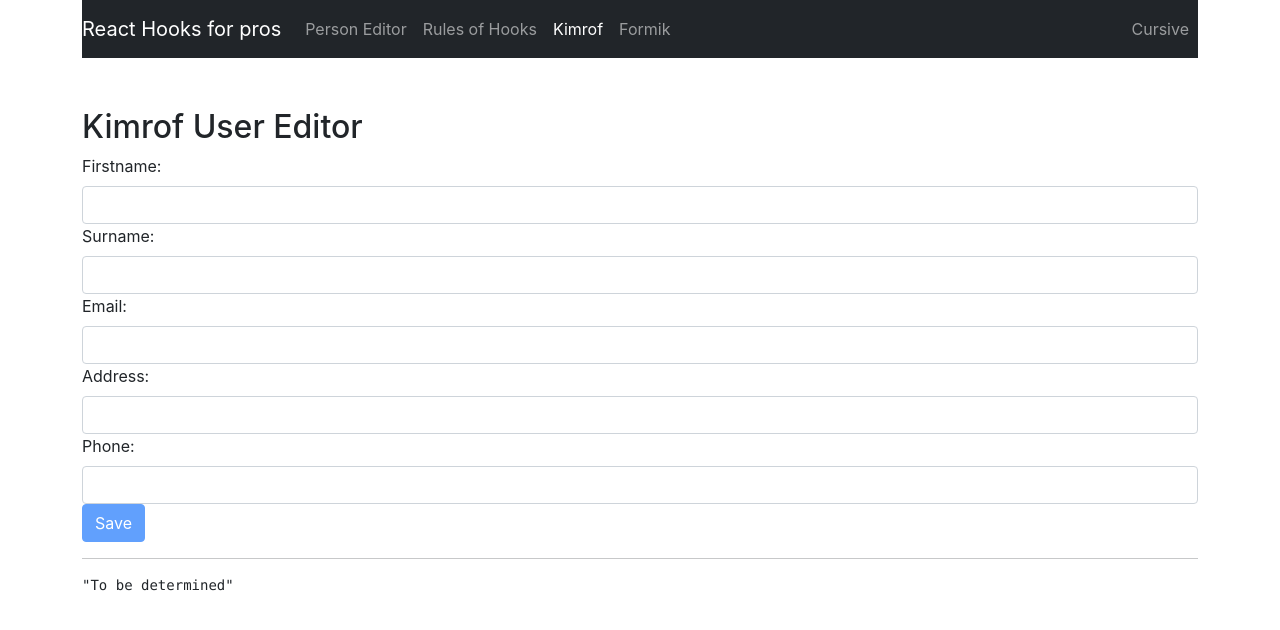
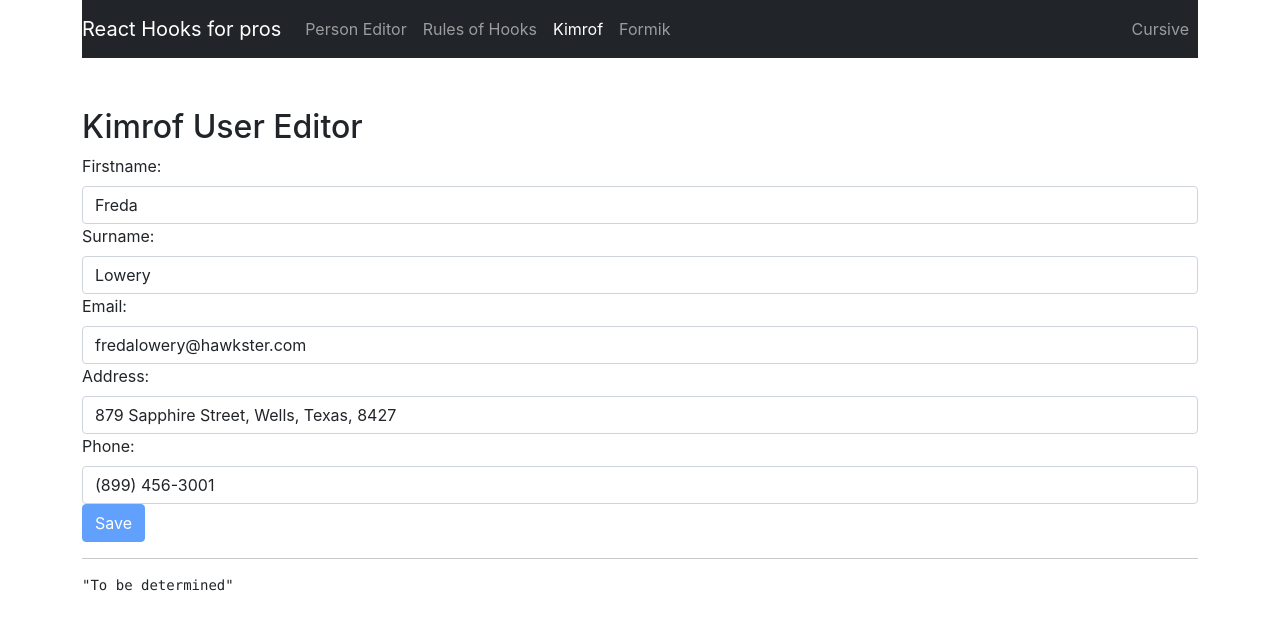
Before and after one commit to mauricedb/react-hooks-tips-only-the-pros-know-course-complete, a React (Vite) app: page /kimrof-user-editor in a window 1280 px wide. Shown: the top 630 px of the page. Built offline with nearby package versions, Linux system fonts and the light colour scheme.

Commit message:
Displaying values

```diff
--- a/src/kimrof-user-editor/kimrof/KimrofLabeledField.tsx
+++ b/src/kimrof-user-editor/kimrof/KimrofLabeledField.tsx
@@ -1,15 +1,16 @@
-import React, { ReactElement } from "react"
+import React, { ComponentProps, ReactElement } from "react"
 
 import { LabeledInput } from "../../components"
+import { useKimrofField } from "./useKimrofField"
 
-interface Props
-  extends Omit<
-    React.ComponentProps<typeof LabeledInput>,
-    "onChange" | "value"
-  > {
+type LabeledInputProps = ComponentProps<typeof LabeledInput>
+
+interface Props extends Omit<LabeledInputProps, "onChange" | "value"> {
   name: string
 }
 
 export function KimrofLabeledField(props: Props): ReactElement {
-  return <LabeledInput {...props} />
+  const fieldProps = useKimrofField(props.name)
+
+  return <LabeledInput {...props} {...fieldProps} />
 }
--- a/src/kimrof-user-editor/kimrof/useKimrofField.ts
+++ b/src/kimrof-user-editor/kimrof/useKimrofField.ts
@@ -1,3 +1,16 @@
-import React from "react"
+import { ChangeEvent, useCallback, useContext } from "react"
 
-import { KimrofProperty } from "./Types"
+import { kimrofContext } from "./KimrofContext"
+
+export function useKimrofField(name: string) {
+  const { values } = useContext(kimrofContext)
+
+  const onChange = useCallback((e: ChangeEvent<HTMLInputElement>) => {
+    // TODO
+  }, [])
+
+  return {
+    value: values[name],
+    onChange,
+  } as const
+}
```
